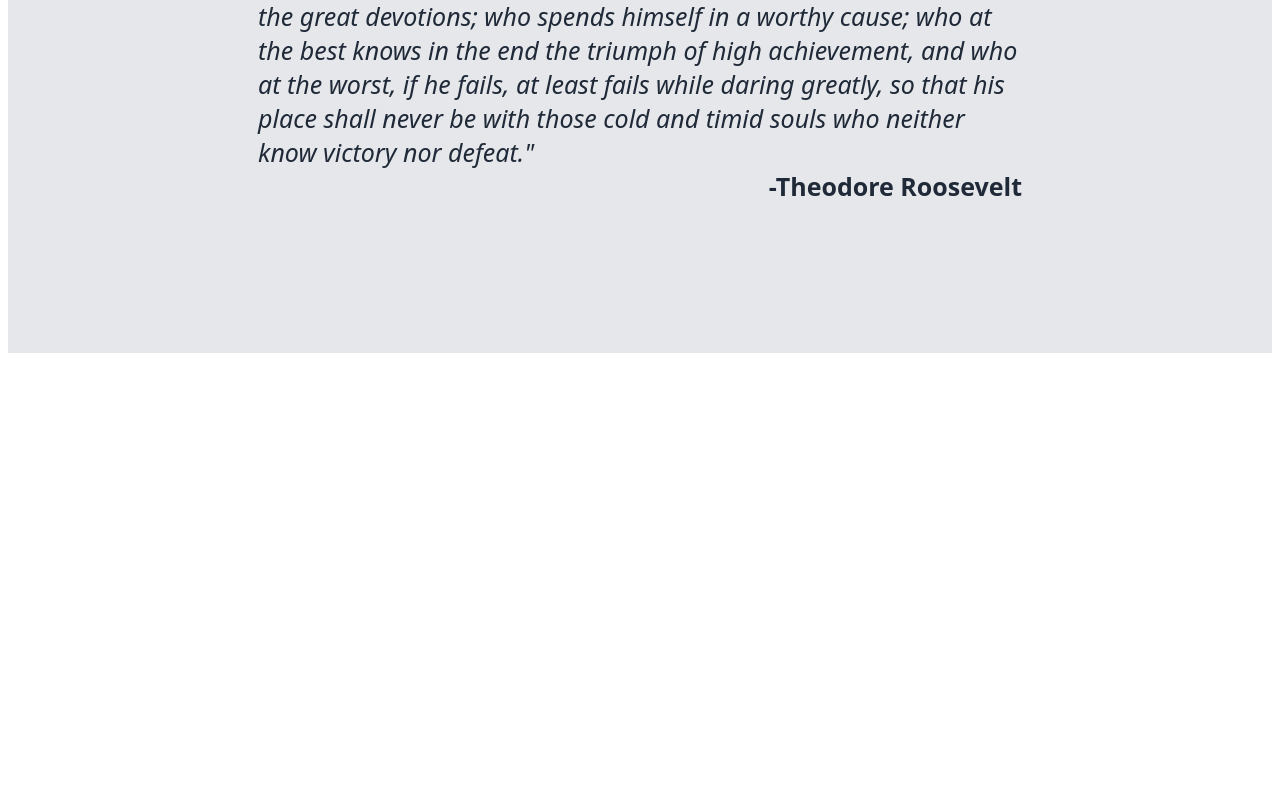
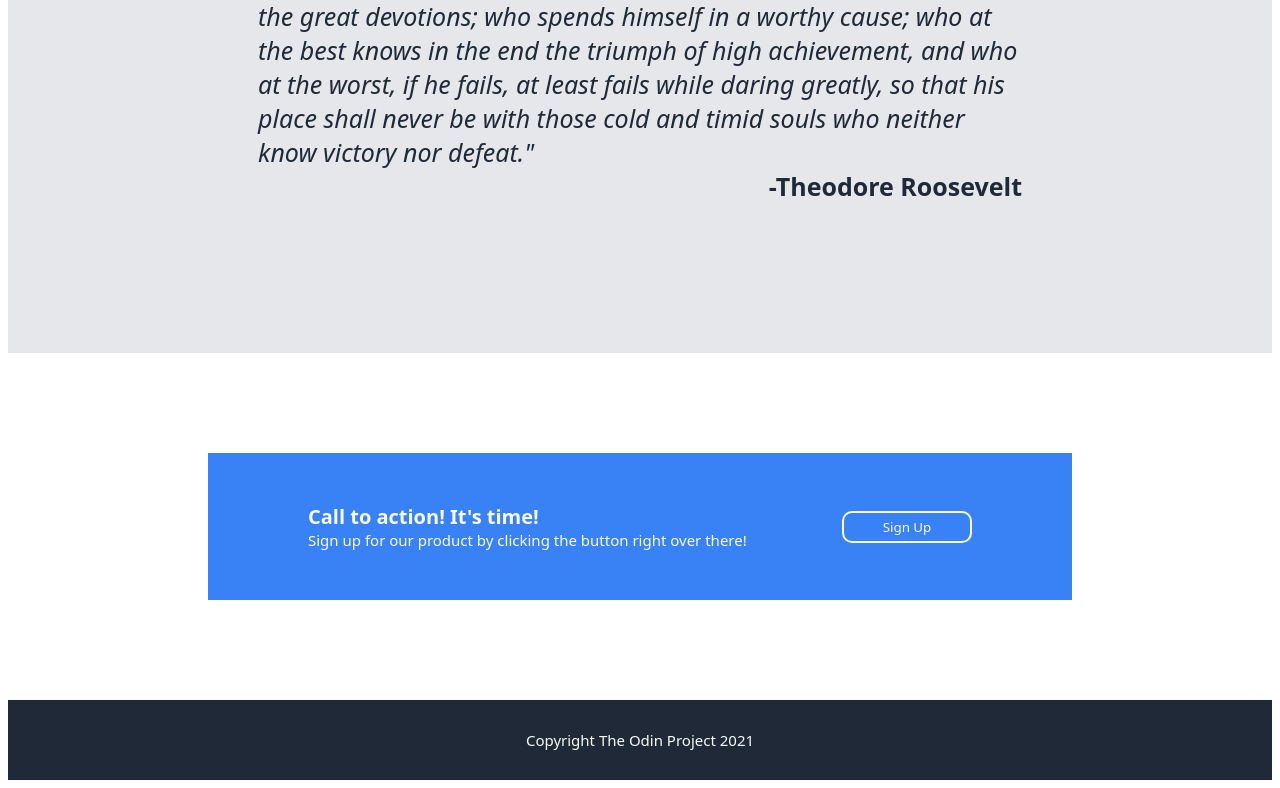
Before and after one commit to BlongIV/landing-page, a plain HTML site: page index.html in a window 1280 px wide. Shown: the part 1284-2072 px from the top of the page. Before the commit the page ends 1645 px from the top, so only its background shows below. Drawn offline with Linux system fonts and the light colour scheme.

Commit message:
Added Sign up and footer sections

```diff
--- a/index.html
+++ b/index.html
@@ -28,7 +28,7 @@
                     This website has some subtext that goes here under the main title. It's a smaller font and the color is lower contrast
                 </div>
                 <div class="welcome-signup">
-                    <button class="welcome-button">Sign Up</button>
+                    <button class="welcome-button" href="#">Sign Up</button>
                 </div>
             </div>
             <div class="welcome-image">
@@ -85,19 +85,19 @@
         <div class="signup">
             <div class="signup-text">
                 <div class="signup-bold">
-
+                    Call to action! It's time!
                 </div>
                 <div class="signup-para">
-
+                    Sign up for our product by clicking the button right over there!
                 </div>
             </div>
             <div class="signup-button">
-
+                <button href="#" class="signup-butt">Sign Up</button>
             </div>
         </div>
         <div class="footer">
             <div class="footer-text">
-
+                Copyright The Odin Project 2021
             </div>
         </div>
 </body>
--- a/styles.css
+++ b/styles.css
@@ -143,3 +143,52 @@
     color: #1F2937;
     margin-left: auto;
 }
+
+.signup {
+    display: flex;
+    background-color: #3882f6;
+    padding: 50px 100px;
+    justify-content: space-between;
+    margin-top: 100px;
+    margin-left: 200px;
+    margin-right: 200px;
+    margin-bottom: 100px;
+    align-items: center;
+}
+
+.signup-bold {
+    font-family: system-ui, -apple-system, BlinkMacSystemFont, 'Segoe UI', Roboto, Oxygen, Ubuntu, Cantarell, 'Open Sans', 'Helvetica Neue', sans-serif;
+    font-weight: bold;
+    font-size: 20px;
+    color: #f9faf8;
+}
+
+.signup-para {
+    font-family: system-ui, -apple-system, BlinkMacSystemFont, 'Segoe UI', Roboto, Oxygen, Ubuntu, Cantarell, 'Open Sans', 'Helvetica Neue', sans-serif;
+    font-size: 15px;
+    color: #f9faf8;
+}
+
+.signup-butt {
+    font-family: system-ui, -apple-system, BlinkMacSystemFont, 'Segoe UI', Roboto, Oxygen, Ubuntu, Cantarell, 'Open Sans', 'Helvetica Neue', sans-serif;
+    color: #f9faf8;
+    background-color: #3882F6;
+    padding: 5px 20px;
+    width: 130px;
+    border-radius: 10px;
+    border: 2px solid #f9faf8;
+}
+
+.footer {
+    background-color: #1F2937;
+    display: flex;
+    align-items: center;
+    justify-content: center;
+    padding: 30px;
+}
+
+.footer-text {
+    font-family: system-ui, -apple-system, BlinkMacSystemFont, 'Segoe UI', Roboto, Oxygen, Ubuntu, Cantarell, 'Open Sans', 'Helvetica Neue', sans-serif;
+    font-size: 15px;
+    color: #f9faf8;
+}
```
